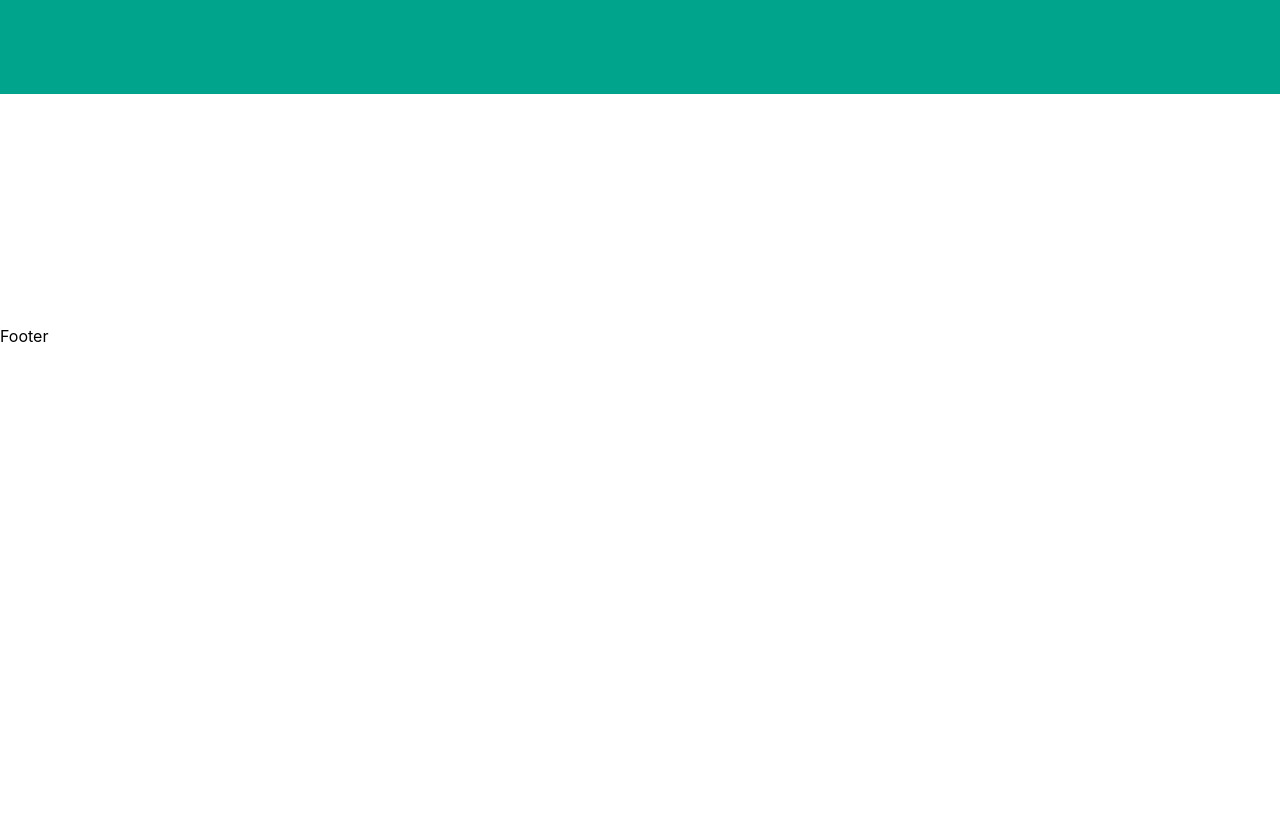
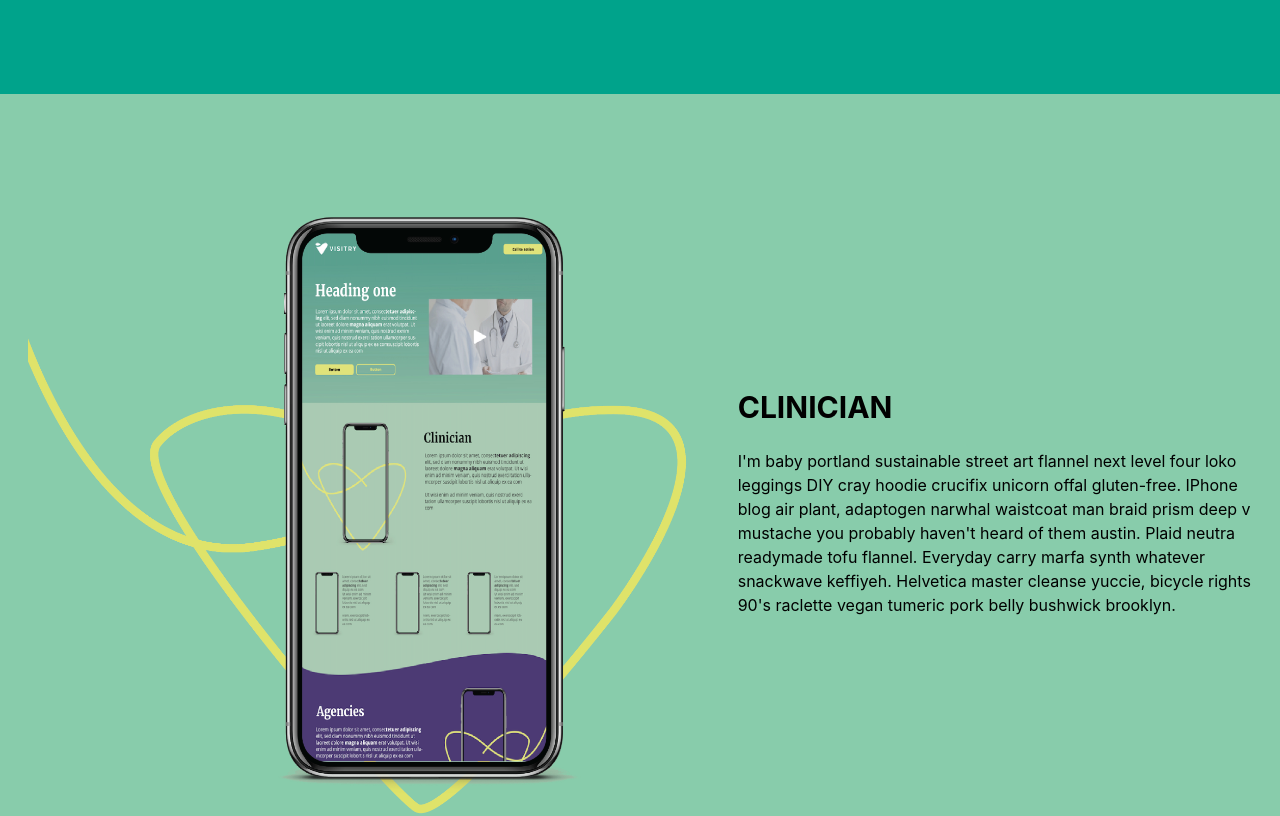
Before and after one commit to brocklis/visitry-content-page, a Next.js app: page / in a window 1280 px wide. Shown: the part 556-1372 px from the top of the page. Before the commit the page ends 904 px from the top, so only its background shows below. Built offline with nearby package versions, Linux system fonts and the light colour scheme.

Commit message:
Added second section.

```diff
--- a/pages/index.tsx
+++ b/pages/index.tsx
@@ -35,6 +35,26 @@ const Home: NextPage = () => {
           </div>
         </div>
       </SectionContainer>
+      <SectionContainer className="pt-20 bg-green-s">
+        <div className="flex flex-col lg:flex-row items-center max-w-7xl space-x-0 lg:space-x-10 mx-auto">
+          <div className="flex justify-center shadow-standard mt-10 lg:mt-0">
+            <Image
+              className="cursor-pointer"
+              onClick={ () => setShowModal(true) }
+              src="/images/phone.png"
+              width={750}
+              height={729}
+              alt="iPhone"
+            />
+          </div>
+          <div>
+            <h2 className="text-3xl uppercase font-bold text-center lg:text-left">Clinician</h2>
+            <p className="max-w-xl py-6 text-center lg:text-left">
+              I&apos;m baby portland sustainable street art flannel next level four loko leggings DIY cray hoodie crucifix unicorn offal gluten-free. IPhone blog air plant, adaptogen narwhal waistcoat man braid prism deep v mustache you probably haven&apos;t heard of them austin. Plaid neutra readymade tofu flannel. Everyday carry marfa synth whatever snackwave keffiyeh. Helvetica master cleanse yuccie, bicycle rights 90&apos;s raclette vegan tumeric pork belly bushwick brooklyn.
+            </p>
+          </div>
+        </div>
+      </SectionContainer>
       </Layout>
       </>
   )
```
Also changed, not shown: public/images/phone.png (added).
